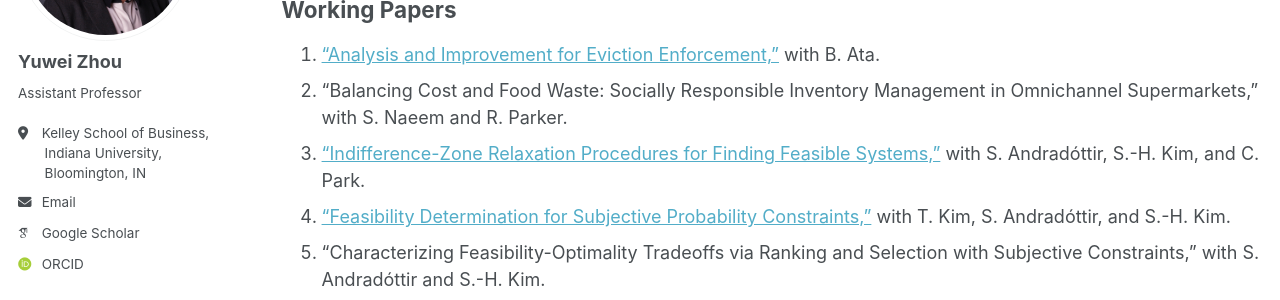
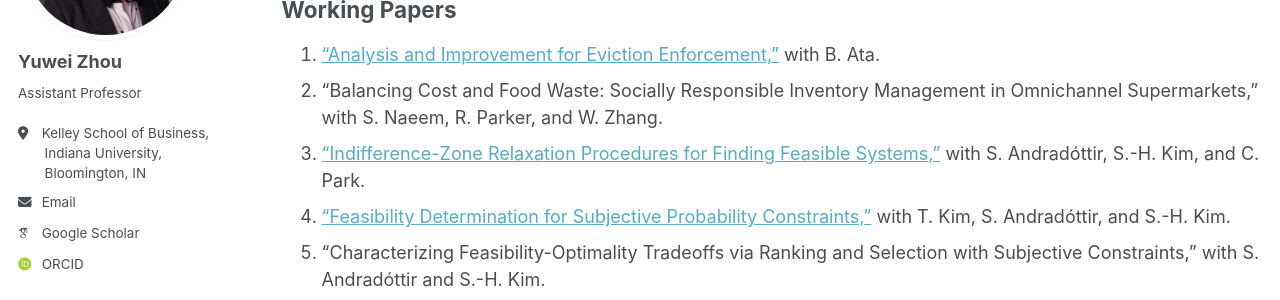
Before and after one commit to yuweizhou3/yuweizhou3.github.io, a Jekyll site: the page built from _pages/publications.md, in a window 1280 px wide and 900 px high, scrolled down 546 px. Shown: the part 235-535 px from the top of the window. Built offline with Jekyll 4.4.1, drawn with Linux system fonts in a browser that asks for light colours; some web fonts are replaced; a script bundle is joined from its source files by our own code; library files that are not in the unit come from our copies.

Commit message:
Update publications.md

```diff
--- a/_pages/publications.md
+++ b/_pages/publications.md
@@ -18,7 +18,7 @@ author_profile: true
 
 ## Working Papers
 1. ["Analysis and Improvement for Eviction Enforcement,"](https://papers.ssrn.com/sol3/papers.cfm?abstract_id=5149529) with B. Ata.
-2. "Balancing Cost and Food Waste: Socially Responsible Inventory Management in Omnichannel Supermarkets," with S. Naeem and R. Parker.
+2. "Balancing Cost and Food Waste: Socially Responsible Inventory Management in Omnichannel Supermarkets," with S. Naeem, R. Parker, and W. Zhang.
 3. ["Indifference-Zone Relaxation Procedures for Finding Feasible Systems,"](https://arxiv.org/abs/2509.04514) with S. Andradóttir, S.-H. Kim, and C. Park.
 4. ["Feasibility Determination for Subjective Probability Constraints,"](https://arxiv.org/abs/2605.27237) with T. Kim, S. Andradóttir, and S.-H. Kim.
 5. "Characterizing Feasibility-Optimality Tradeoffs via Ranking and Selection with Subjective Constraints," with S. Andradóttir and S.-H. Kim.
```
